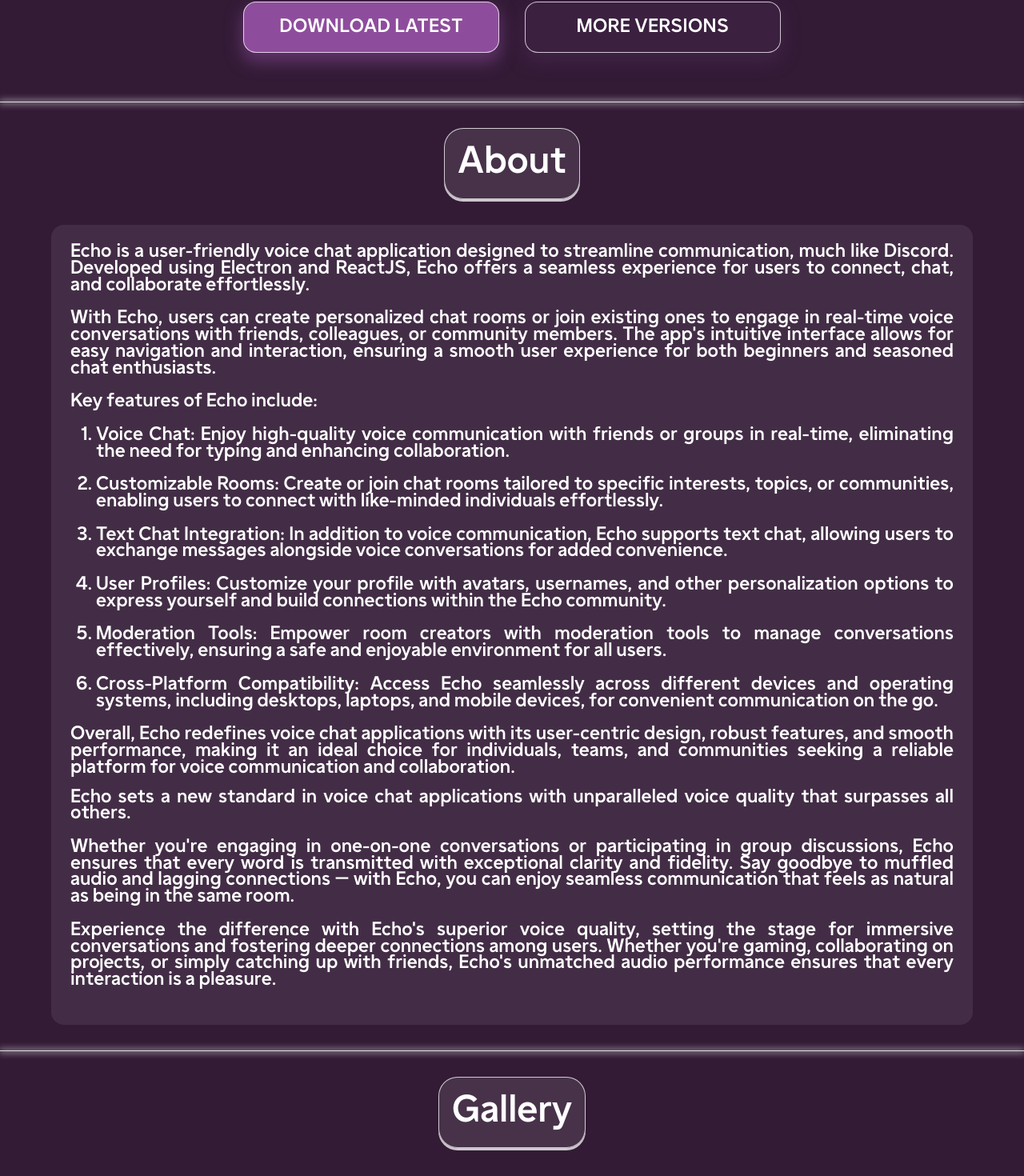
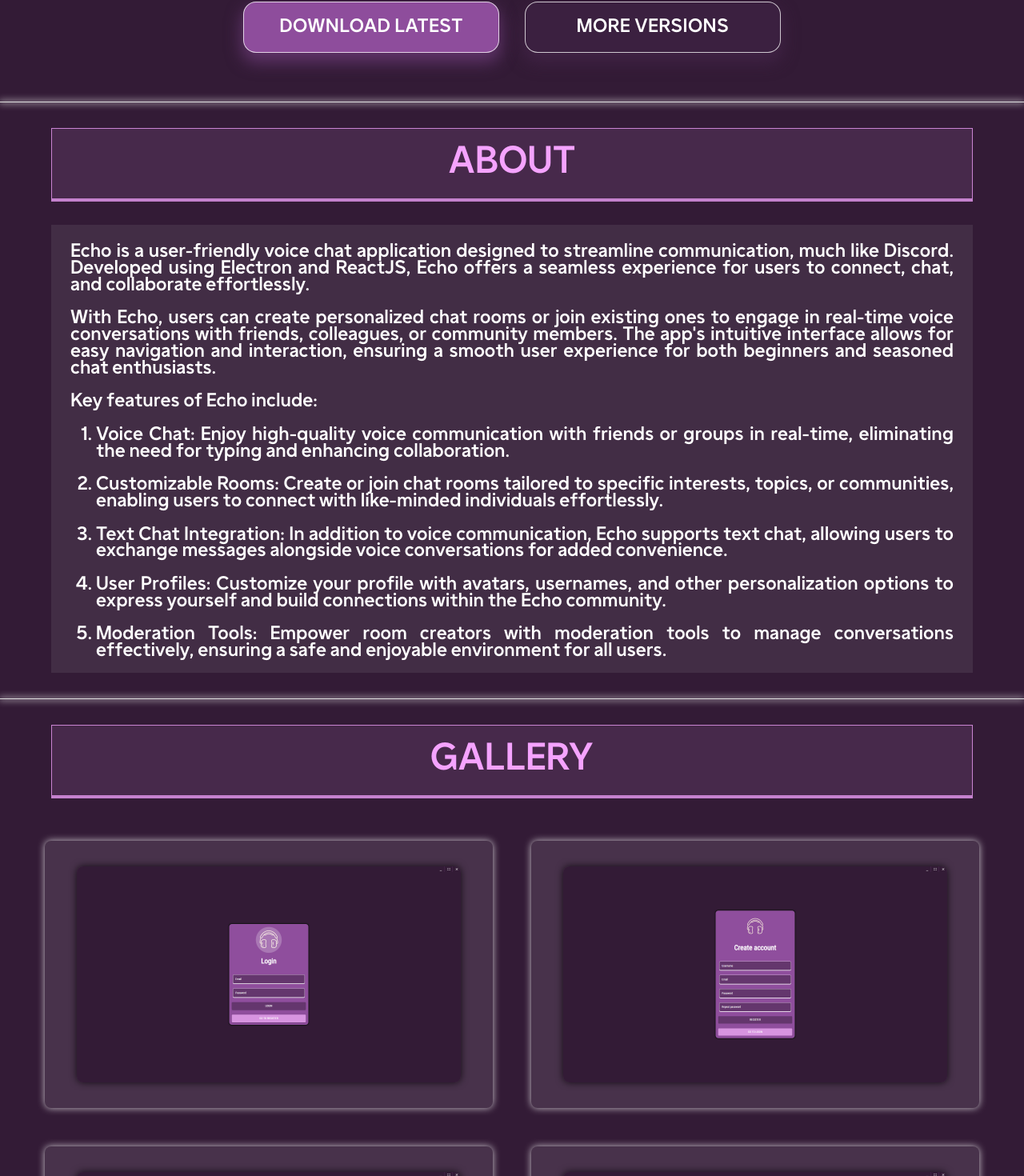
Before and after one commit to echo-project-org/echo-website, a React (Create React App) app: page /#/ in a window 1280 px wide. Shown: the part 273-1743 px from the top of the page at 80% size. Built offline with nearby package versions, Linux system fonts and the light colour scheme.

Commit message:
Refactor Home component styles

```diff
--- a/src/components/body/Routes/Home.jsx
+++ b/src/components/body/Routes/Home.jsx
@@ -145,6 +145,40 @@
 
 
 function Home({ }) {
+  const divStyle = {
+    backgroundColor: "rgba(245, 163, 255, 0.1)",
+    width: "100%",
+    padding: "1rem",
+    boxShadow: "0px 3px 0px 0px rgba(245, 163, 255, 0.75)",
+    border: "1px solid rgba(245, 163, 255, 0.75)",
+    color: "rgb(245, 163, 255)",
+    textTransform: "uppercase",
+  }
+
+  const containerStyle = {
+    color: "white",
+    fontSize: "3rem",
+    margin: "2rem 0 2rem 0",
+    justifyContent: "center",
+    textAlign: "center",
+    alignItems: "center",
+    display: "flex",
+  }
+
+  const aboutContent = {
+    color: "white",
+    fontSize: "1.5rem",
+    margin: "0 0 2rem 0",
+    textAlign: "justify",
+    backgroundColor: "rgba(200, 200, 200, 0.1)",
+    padding: "1.5rem",
+    lineHeight: "1.3rem",
+    width: "90%",
+    maxWidth: "90% !important",
+    overflow: "auto",
+    maxHeight: "70vh",
+  }
+
   return (
     <StyledBodyContainer>
       <FirstArticleContainer>
@@ -183,42 +217,13 @@
       }} />
 
       <ArticleContainer>
-        <Container
-          sx={{
-            color: "white",
-            fontSize: "3rem",
-            margin: "2rem 0 2rem 0",
-            justifyContent: "center",
-            textAlign: "center",
-            alignItems: "center",
-            display: "flex",
-          }}
-        >
-          <div style={{
-            backgroundColor: "rgba(255, 255, 255, 0.1)",
-            width: "fit-content",
-            padding: "1rem",
-            borderRadius: "1.5rem",
-            boxShadow: "0px 3px 0px 0px rgba(255,255,255,0.75)",
-            border: "1px solid rgba(255,255,255,0.75)",
-          }}>
+        <Container sx={containerStyle}>
+          <div style={divStyle}>
             About
           </div>
         </Container>
 
-        <Container
-          sx={{
-            color: "white",
-            fontSize: "1.5rem",
-            margin: "0 0 2rem 0",
-            textAlign: "justify",
-            backgroundColor: "rgba(200, 200, 200, 0.1)",
-            borderRadius: "1rem",
-            padding: "1.5rem",
-            lineHeight: "1.3rem",
-            maxWidth: "90% !important",
-          }}
-        >
+        <Container sx={aboutContent}>
           <p style={{
             margin: "0 0 1rem 0",
           }}>
@@ -240,7 +245,7 @@
           <p>
             Echo sets a new standard in voice chat applications with unparalleled voice quality that surpasses all others.<br /><br />
             Whether you're engaging in one-on-one conversations or participating in group discussions, Echo ensures that every word is transmitted with exceptional clarity and fidelity. Say goodbye to muffled audio and lagging connections – with Echo, you can enjoy seamless communication that feels as natural as being in the same room.<br /><br />
-            Experience the difference with Echo's superior voice quality, setting the stage for immersive conversations and fostering deeper connections among users. Whether you're gaming, collaborating on projects, or simply catching up with friends, Echo's unmatched audio performance ensures that every interaction is a pleasure.<br /><br />
+            Experience the difference with Echo's superior voice quality, setting the stage for immersive conversations and fostering deeper connections among users. Whether you're gaming, collaborating on projects, or simply catching up with friends, Echo's unmatched audio performance ensures that every interaction is a pleasure.
           </p>
         </Container>
 
@@ -253,25 +258,8 @@
       }} />
 
       <ArticleContainer>
-        <Container
-          sx={{
-            color: "white",
-            fontSize: "3rem",
-            margin: "2rem 0 2rem 0",
-            justifyContent: "center",
-            textAlign: "center",
-            alignItems: "center",
-            display: "flex",
-          }}
-        >
-          <div style={{
-            backgroundColor: "rgba(255, 255, 255, 0.1)",
-            width: "fit-content",
-            padding: "1rem",
-            borderRadius: "1.5rem",
-            boxShadow: "0px 3px 0px 0px rgba(255,255,255,0.75)",
-            border: "1px solid rgba(255,255,255,0.75)",
-          }}>
+        <Container sx={containerStyle}>
+          <div style={divStyle}>
             Gallery
           </div>
         </Container>
```
